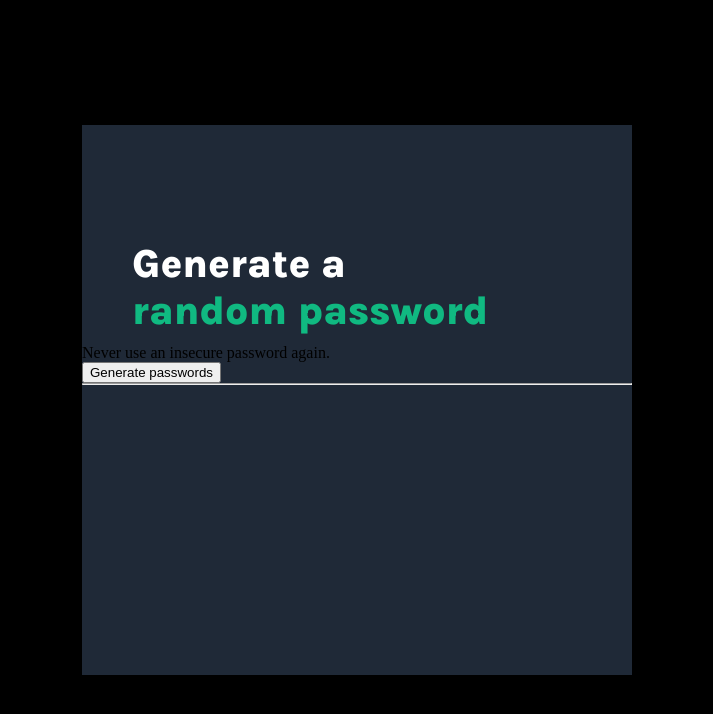
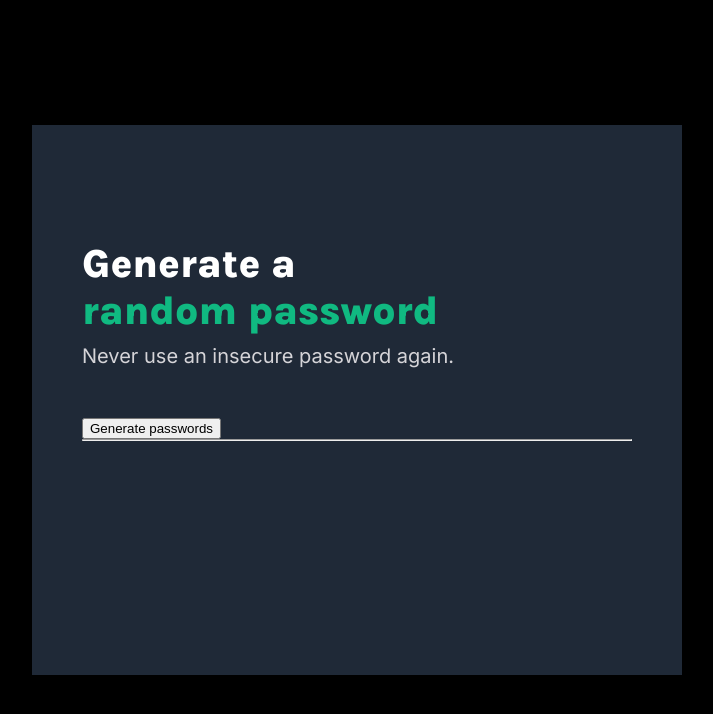
Before and after one commit to topheraronson/PasswordGenerator, a plain HTML site: page index.html in a window 1280 px wide. Shown: the whole page, without its empty margins (283-996 px from the left). Drawn offline with Linux system fonts and the light colour scheme.

Commit message:
Styled Paragraph
Add css to p tag

```diff
--- a/css/index.css
+++ b/css/index.css
@@ -13,6 +13,7 @@ body {
     width: 550px;
     height: 550px;
     background: #1F2937;
+    padding: 0 50px;
 }
 
 .container h1 {
@@ -23,7 +24,6 @@ body {
     font-size: 40px;
     color: #FFFFFF;
     margin-top: 115px;
-    margin-left: 50px;
     margin-bottom: 10px;
 }
 
@@ -31,3 +31,10 @@ body {
     color: #10B981;
     display: block;
 }
+
+.container p {
+    font-family: "Inter", sans-serif;
+    font-size: 20px;
+    color: #D5D4D8;
+    margin-bottom: 50px;
+}
--- a/index.html
+++ b/index.html
@@ -6,6 +6,7 @@
     <link rel="preconnect" href="https://fonts.googleapis.com">
     <link rel="preconnect" href="https://fonts.gstatic.com" crossorigin>
     <link href="https://fonts.googleapis.com/css2?family=Karla:ital,wght@0,200..800;1,200..800&display=swap" rel="stylesheet">
+    <link href="https://fonts.googleapis.com/css2?family=Inter:ital,opsz,wght@0,14..32,100..900;1,14..32,100..900&display=swap" rel="stylesheet">
     <link rel="stylesheet" href="css/index.css">
 </head>
 <body>
```
